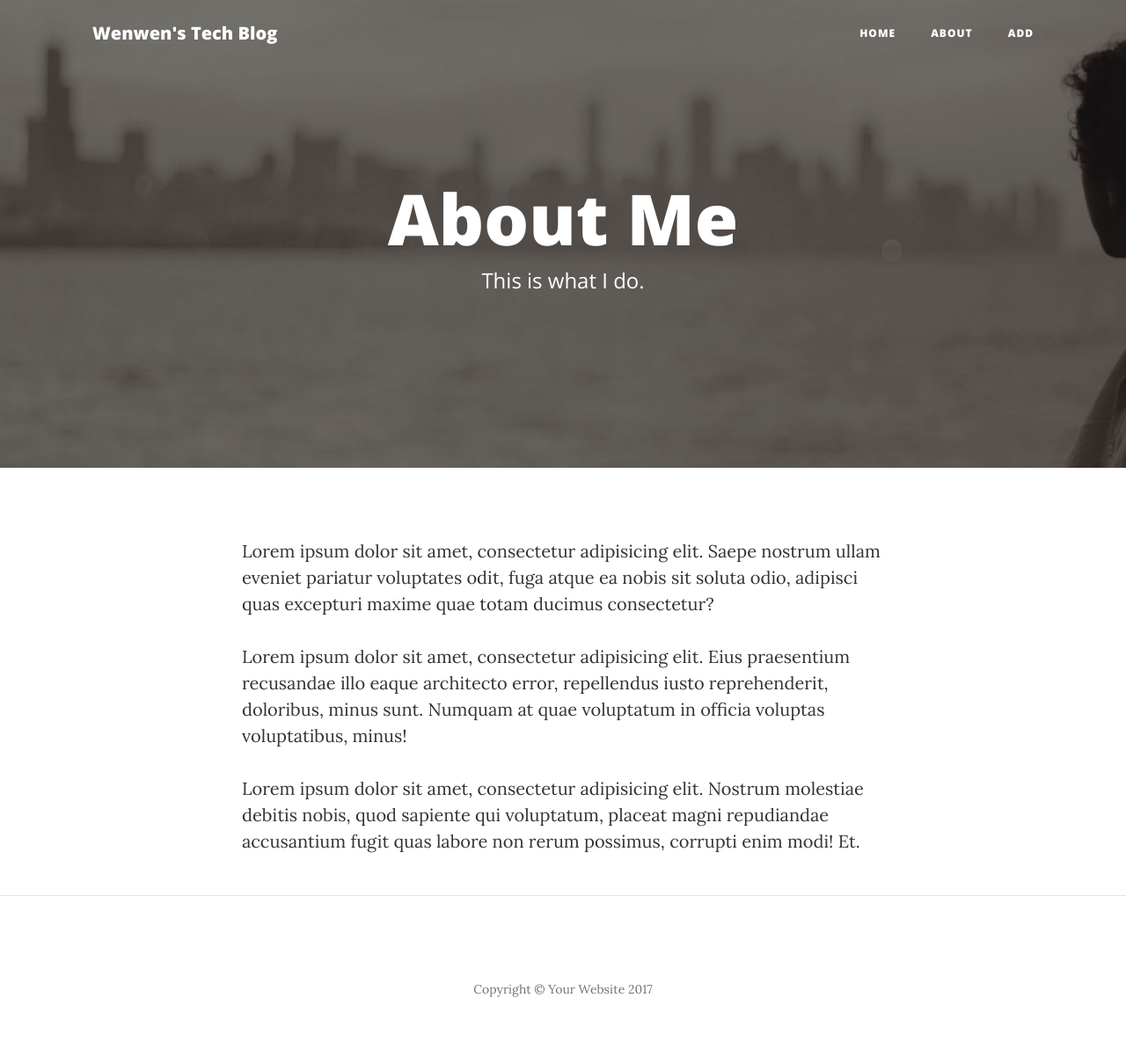
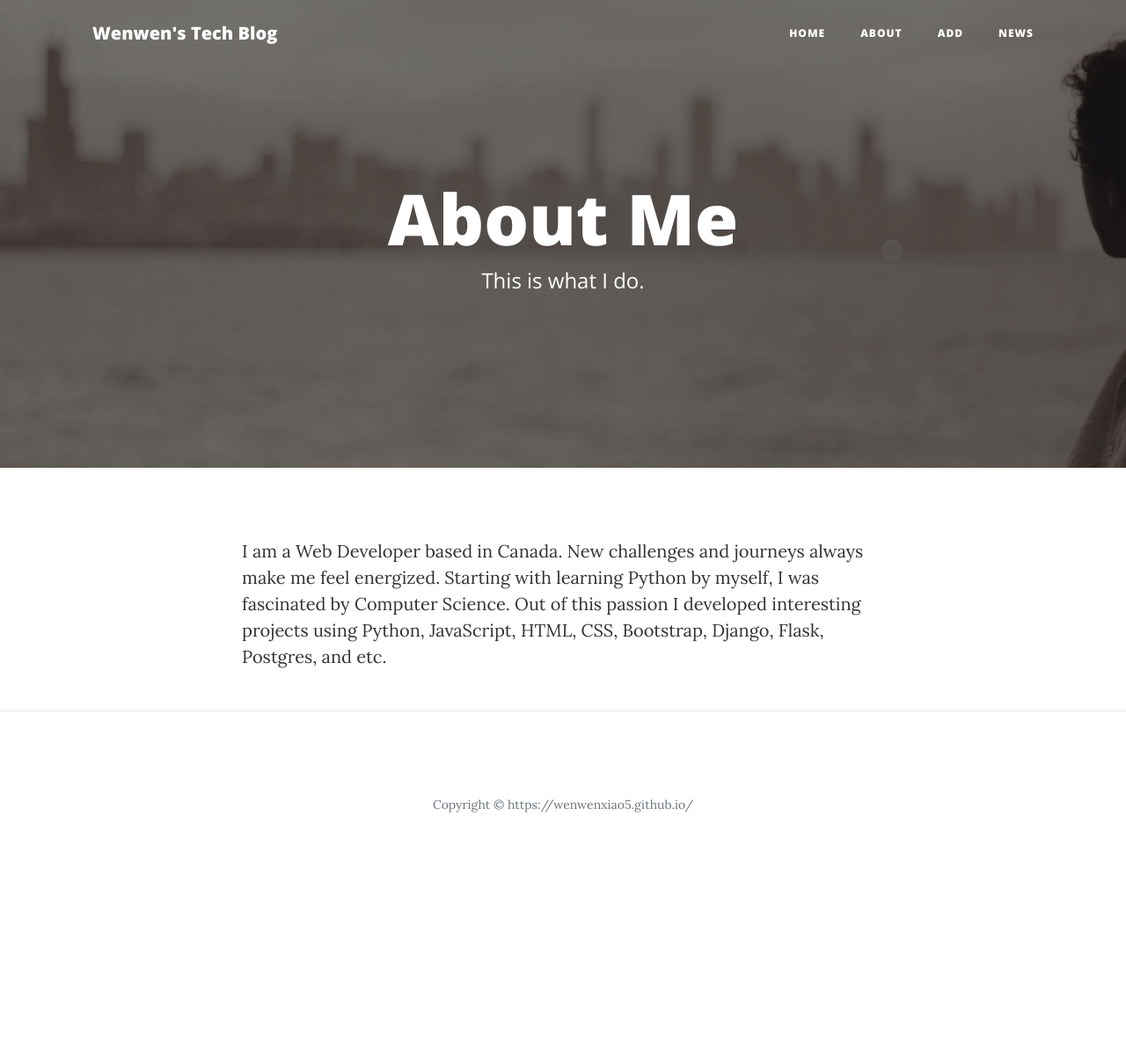
Before and after one commit to WenwenXiao5/Tech-blog, a Flask app: page /about in a window 1280 px wide. Shown: the whole page at 88% size. After the commit the page ends 924 px from the top, so only its background shows below. Run offline with Flask 2, Linux system fonts and the light colour scheme.

Commit message:
adited News page. Refined appearance

```diff
--- a/app.py
+++ b/app.py
@@ -60,7 +60,7 @@ def addpost():
 
 @app.route('/news')
 def news():
-    url = ('http://newsapi.org/v2/top-headlines?country=us&apiKey=API_KEY')
+    url = ('http://newsapi.org/v2/top-headlines?country=us&apiKey=58a98952294a47f383d0c1df243cd242')
     response = requests.get(url)
     data = response.json()
     articles = data ['articles']
--- a/templates/about.html
+++ b/templates/about.html
@@ -44,6 +44,9 @@
             <li class="nav-item">
               <a class="nav-link" href="{{ url_for('add') }}">Add</a>
             </li>
+            <li class="nav-item">
+              <a class="nav-link" href="{{ url_for('news') }}">News</a>
+            </li>
           </ul>
         </div>
       </div>
@@ -67,9 +70,10 @@
     <div class="container">
       <div class="row">
         <div class="col-lg-8 col-md-10 mx-auto">
-          <p>Lorem ipsum dolor sit amet, consectetur adipisicing elit. Saepe nostrum ullam eveniet pariatur voluptates odit, fuga atque ea nobis sit soluta odio, adipisci quas excepturi maxime quae totam ducimus consectetur?</p>
-          <p>Lorem ipsum dolor sit amet, consectetur adipisicing elit. Eius praesentium recusandae illo eaque architecto error, repellendus iusto reprehenderit, doloribus, minus sunt. Numquam at quae voluptatum in officia voluptas voluptatibus, minus!</p>
-          <p>Lorem ipsum dolor sit amet, consectetur adipisicing elit. Nostrum molestiae debitis nobis, quod sapiente qui voluptatum, placeat magni repudiandae accusantium fugit quas labore non rerum possimus, corrupti enim modi! Et.</p>
+          <p>I am a Web Developer based in Canada. New challenges and journeys always make me feel energized.
+              Starting with learning Python by myself, I was fascinated by Computer Science. Out of this passion I developed interesting projects using Python, JavaScript, HTML, CSS, Bootstrap, Django, Flask, Postgres, and etc.</p>
+          <p> </p>
+          <p> </p>
         </div>
       </div>
     </div>
@@ -81,7 +85,7 @@
       <div class="container">
         <div class="row">
           <div class="col-lg-8 col-md-10 mx-auto">
-            <p class="copyright text-muted">Copyright &copy; Your Website 2017</p>
+            <p class="copyright text-muted">Copyright &copy; https://wenwenxiao5.github.io/</p>
           </div>
         </div>
       </div>
--- a/templates/add.html
+++ b/templates/add.html
@@ -44,6 +44,9 @@
             </li>
             <li class="nav-item">
               <a class="nav-link" href="{{ url_for('add') }}">Add</a>
+            </li>
+            <li class="nav-item">
+              <a class="nav-link" href="{{ url_for('news') }}">News</a>
             </li>
           </ul>
         </div>
@@ -114,7 +117,7 @@
       <div class="container">
         <div class="row">
           <div class="col-lg-8 col-md-10 mx-auto">
-            <p class="copyright text-muted">Copyright &copy; Your Website 2017</p>
+            <p class="copyright text-muted">Copyright &copy; https://wenwenxiao5.github.io/</p>
           </div>
         </div>
       </div>
--- a/templates/post.html
+++ b/templates/post.html
@@ -44,6 +44,9 @@
             <li class="nav-item">
               <a class="nav-link" href="{{ url_for('add') }}">Add</a>
             </li>
+            <li class="nav-item">
+              <a class="nav-link" href="{{ url_for('news') }}">News</a>
+            </li>
           </ul>
         </div>
       </div>
@@ -84,7 +87,7 @@
       <div class="container">
         <div class="row">
           <div class="col-lg-8 col-md-10 mx-auto">
-            <p class="copyright text-muted">Copyright &copy; Your Website 2017</p>
+            <p class="copyright text-muted">Copyright &copy; https://wenwenxiao5.github.io/</p>
           </div>
         </div>
       </div>
```
Also changed, not shown: templates/index.html (+5 -2 lines), templates/news.html (+5 -2 lines).
